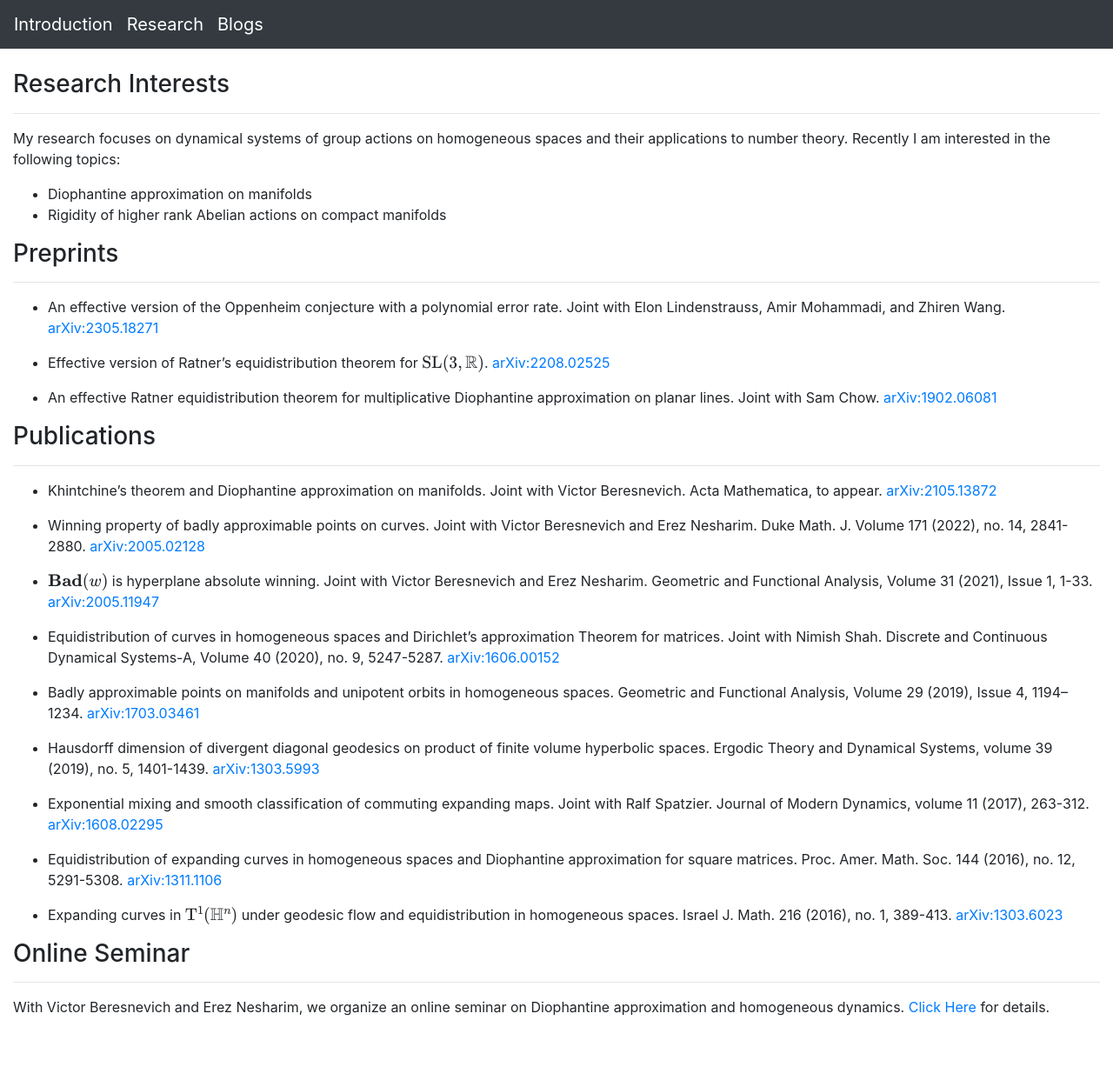
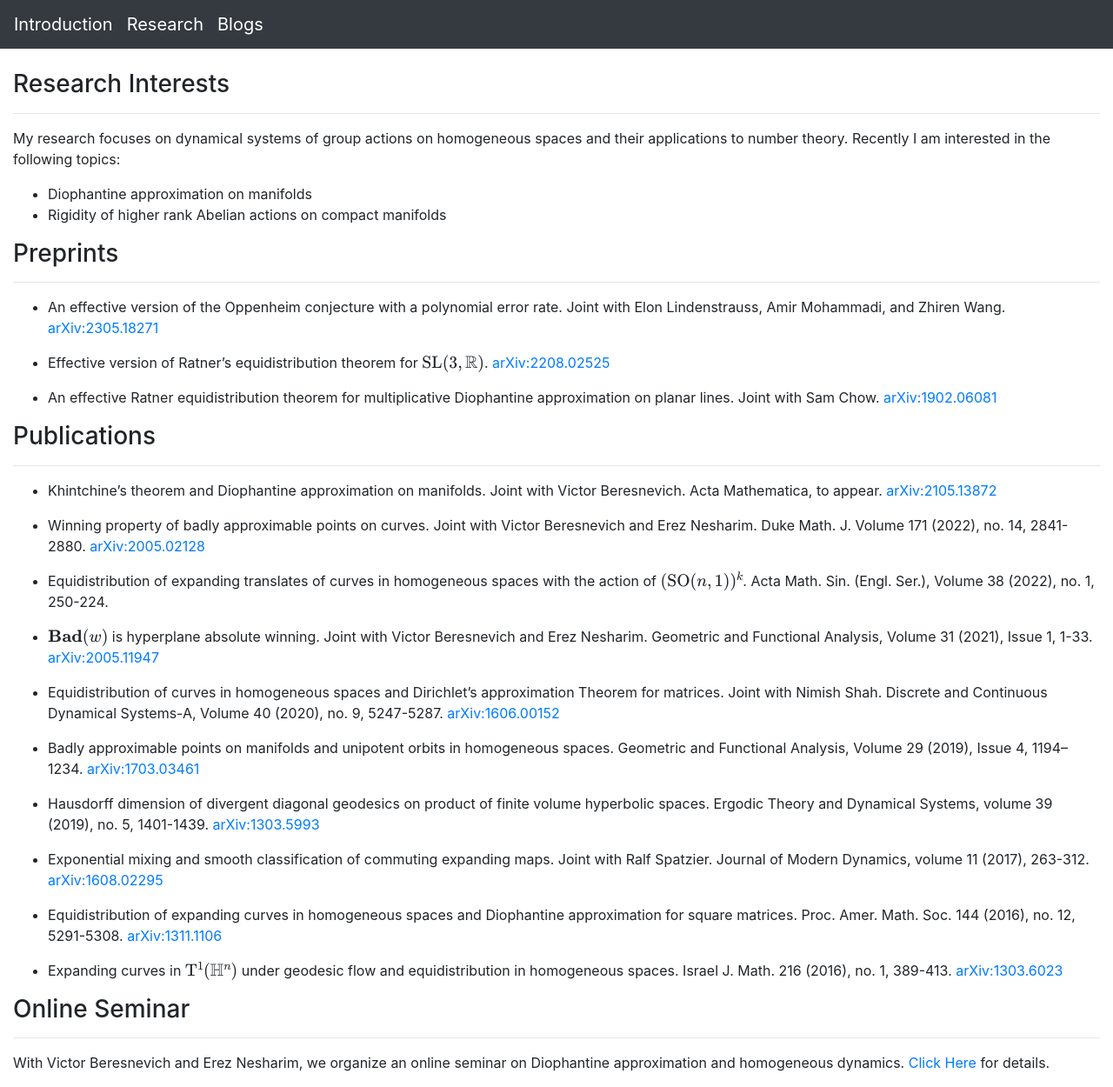
Before and after one commit to lively-cat-lover/lively-cat-lover.github.io, a Jekyll site: the page built from research.md, in a window 1280 px wide. Shown: the whole page at 87% size. Built offline with Jekyll 4.4.1, drawn with Linux system fonts in a browser that asks for light colours; formulas are drawn with MathJax 3; our own code applies the rules of GitHub Pages for plain Markdown files; before the commit the page ends 1186 px from its top, so only the background shows below that.

Commit message:
update publication

```diff
--- a/research.md
+++ b/research.md
@@ -27,6 +27,8 @@ My research focuses on dynamical systems of group actions on homogeneous spaces
 
 - Winning property of badly approximable points on curves. Joint with Victor Beresnevich and Erez Nesharim. Duke Math. J. Volume 171 (2022), no. 14, 2841-2880. [arXiv:2005.02128](https://arxiv.org/abs/2005.02128)
 
+- Equidistribution of expanding translates of curves in homogeneous spaces with the action of $(\mathrm{SO}(n,1))^k$. Acta Math. Sin. (Engl. Ser.), Volume 38 (2022), no. 1, 250-224.
+
 - $\mathbf{Bad}(w)$ is hyperplane absolute winning. Joint with Victor Beresnevich and Erez Nesharim. Geometric and Functional Analysis, Volume 31 (2021), Issue 1, 1-33. [arXiv:2005.11947](https://arxiv.org/abs/2005.11947)
 
 - Equidistribution of curves in homogeneous spaces and Dirichlet’s approximation Theorem for matrices. Joint with Nimish Shah. Discrete and Continuous Dynamical Systems-A, Volume 40 (2020), no. 9, 5247-5287. [arXiv:1606.00152](https://arxiv.org/abs/1606.00152)
```
